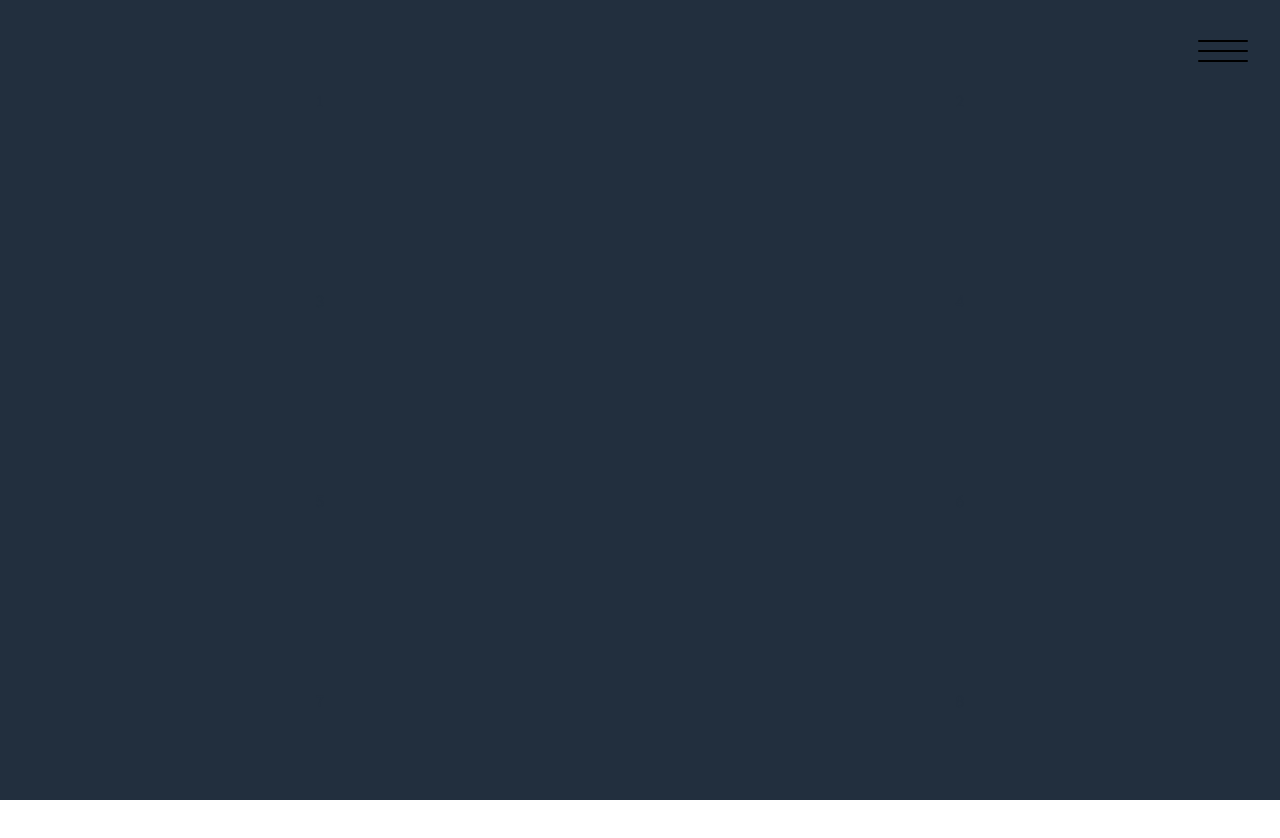
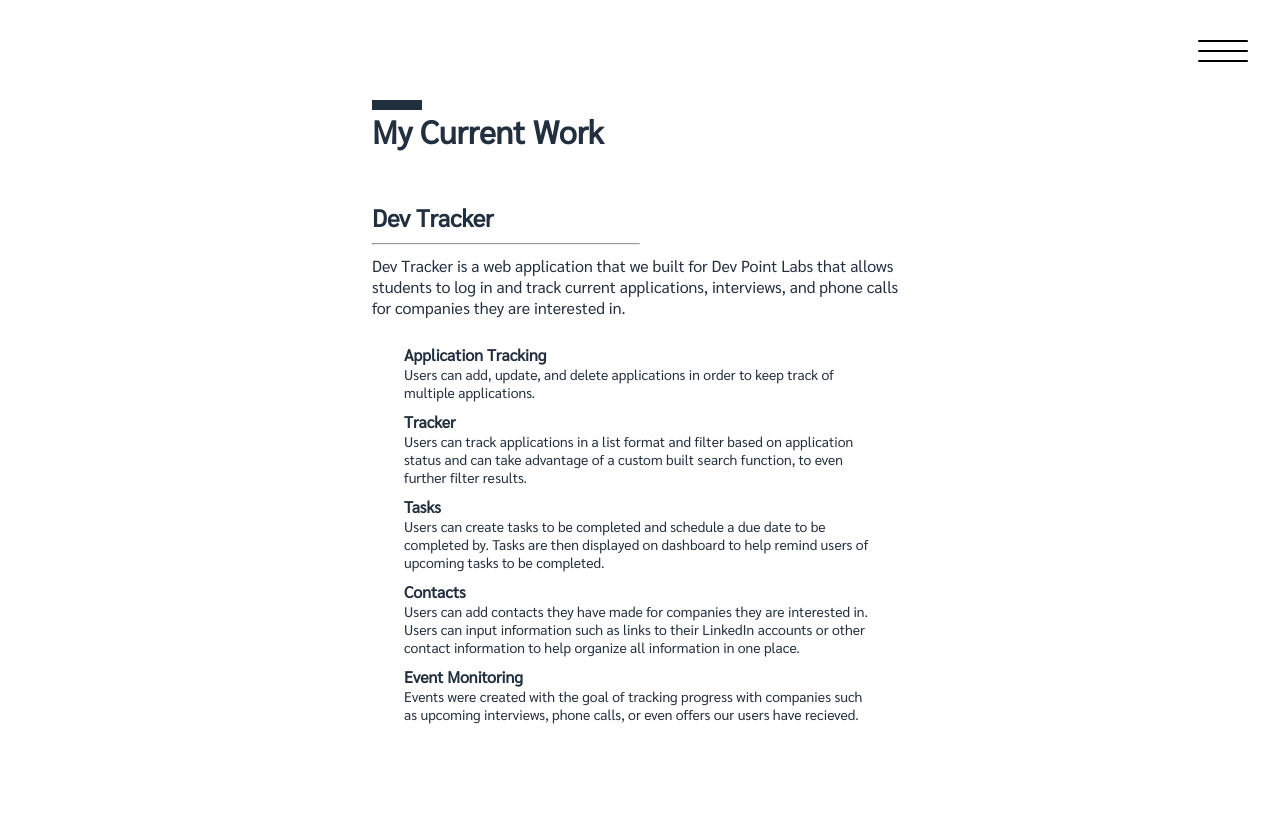
Before and after one commit to DanielJBailey/Portfolio-Website, a React (Create React App) app in the folder client/: page /work in a window 1280 px wide. Shown: the top 838 px of the page. Before the commit the page ends 800 px from the top, so only its background shows below. Built offline with nearby package versions, Linux system fonts and the light colour scheme.

Commit message:
start working on work section

```diff
--- a/client/src/App.scss
+++ b/client/src/App.scss
@@ -20,13 +20,3 @@
         text-decoration: none;
     }
 }
-
-@media (orientation: landscape) {
-    body {
-      -webkit-transform: rotate(0deg);
-      -moz-transform: rotate(0deg);
-      -o-transform: rotate(0deg);
-      -ms-transform: rotate(0deg);
-      transform: rotate(0deg);
-    }
-}
--- a/client/src/components/About/About.js
+++ b/client/src/components/About/About.js
@@ -1,19 +1,10 @@
 import React from "react";
 import styled, { keyframes } from "styled-components";
 
-class About extends React.Component {
-  state = { long: true };
-
-  handleChange = () => {
-    this.setState(state => ({ long: !state.long }));
-  };
-
-  render() {
+const About = () => {
    return (
       <AboutContainer>
          <h1>About</h1>
-        <Choice />
-
          <Bio>
             Hi, my name is Daniel and I am a software engineer with a background
             and education in finance. I am originally from Birmingham, Alabama,
@@ -21,21 +12,22 @@
             in software engineering.
          </Bio>
          <Bio>
-          After working in the banking industry for a few years after college, I
-          decided to pursue an exciting and challenging career in software
+            After working in the banking industry for a few years after college,
+            I decided to pursue an exciting and challenging career in software
             development. I was honored to receive the Opportunity in Tech
             Scholarship for Dev Point Labs, located in the heart of Salt Lake
-          City, UT. I am currently a student at Dev Point Labs and will graduate
-          from the University of Utah partnered program in February of 2019.
+            City, UT. I am currently a student at Dev Point Labs and will
+            graduate from the University of Utah partnered program in February
+            of 2019.
          </Bio>
          <Bio>
             I have a passion for design as well as an even greater hunger for
-          development. I thrive in fast paced environments, surrounded by people
-          with similair interests. I get excited about helping others learn how
-          to code, and see them get excited about things they are able to build.
-          I love to be challenged every day whether it be a new algorithm
-          challenge or designing and developing an application with technology
-          I've never used before.
+            development. I thrive in fast paced environments, surrounded by
+            people with similair interests. I get excited about helping others
+            learn how to code, and see them get excited about things they are
+            able to build. I love to be challenged every day whether it be a new
+            algorithm challenge or designing and developing an application with
+            technology I've never used before.
          </Bio>
          <SkillsList>
             <p>Tech I am currently using includes:</p>
@@ -49,14 +41,12 @@
          <Bio>
             In my free time you can usually find me snowboarding with friends,
             playing video games, traveling all over the world, trying a new
-          restaurant, or exploring the outdoors with my amazing wife Jess and my
-          goofy golden retriever named Riggs.
+            restaurant, or exploring the outdoors with my amazing wife Jess and
+            my goofy golden retriever named Riggs.
          </Bio>
-
       </AboutContainer>
    );
-  }
-}
+};
 
 const SkillsList = styled.ul`
    width: 100%;
@@ -77,19 +67,6 @@
     }
 `;
 
-const Choice = styled.span`
-  display: flex;
-  flex-direction: row;
-  align-items: center;
-  justify-content: center;
-  align-self: flex-end;
-  z-index: 1;
-
-  p {
-    margin-left: 10px;
-  }
-`;
-
 const AboutContainer = styled.div`
    display: flex;
    flex-direction: column;
@@ -98,8 +75,11 @@
    height: 100%;
    min-height: 100vh;
    width: 100%;
-  padding: 2em;
    animation: ${fadeIn} 1s linear;
+   max-width: 600px;
+   width: 100%;
+   padding: 100px 2em;
+   margin: 0 auto;
 
    h1 {
       &:before {
--- a/client/src/components/Work/Work.js
+++ b/client/src/components/Work/Work.js
@@ -1,36 +1,119 @@
-import React from 'react';
-import styled from 'styled-components';
+import React from "react";
+import styled from "styled-components";
 
 const Work = () => (
-    <WorkContainer>
-        <Project>1</Project>
-        <Project>2</Project>
-        <Project>3</Project>
-        <Project>4</Project>
-        <Project>5</Project>
-        <Project>6</Project>
-        <Project>7</Project>
-        <Project>8</Project>
-    </WorkContainer>
+   <WorkContainer>
+      <h1>My Current Work</h1>
+      <ProjectContainer>
+         <Project>
+            <ProjectTitle>Dev Tracker</ProjectTitle>
+            <Hr />
+            <ProjectDescription>
+               Dev Tracker is a web application that we built for Dev Point Labs
+               that allows students to log in and track current applications,
+               interviews, and phone calls for companies they are interested in.
+            </ProjectDescription>
+            <Features>
+               <Feature>
+                  <FeatureTitle>Application Tracking</FeatureTitle>
+                  <FeatureDescription>
+                     Users can add, update, and delete applications in order to
+                     keep track of multiple applications.
+                  </FeatureDescription>
+               </Feature>
+               <Feature>
+                  <FeatureTitle>Tracker</FeatureTitle>
+                  <FeatureDescription>
+                     Users can track applications in a list format and filter
+                     based on application status and can take advantage of a
+                     custom built search function, to even further filter
+                     results.
+                  </FeatureDescription>
+               </Feature>
+               <Feature>
+                  <FeatureTitle>Tasks</FeatureTitle>
+                  <FeatureDescription>
+                     Users can create tasks to be completed and schedule a due
+                     date to be completed by. Tasks are then displayed on
+                     dashboard to help remind users of upcoming tasks to be
+                     completed.
+                  </FeatureDescription>
+               </Feature>
+               <Feature>
+                  <FeatureTitle>Contacts</FeatureTitle>
+                  <FeatureDescription>
+                     Users can add contacts they have made for companies they
+                     are interested in. Users can input information such as
+                     links to their LinkedIn accounts or other contact
+                     information to help organize all information in one place.
+                  </FeatureDescription>
+               </Feature>
+               <Feature>
+                  <FeatureTitle>Event Monitoring</FeatureTitle>
+                  <FeatureDescription>
+                     Events were created with the goal of tracking progress with
+                     companies such as upcoming interviews, phone calls, or even
+                     offers our users have recieved.
+                  </FeatureDescription>
+               </Feature>
+            </Features>
+         </Project>
+         <Project />
+         <Project />
+      </ProjectContainer>
+   </WorkContainer>
+);
 
-)
+const Feature = styled.li`
+   padding-top: 10px;
+`;
+const FeatureTitle = styled.h4``;
+const FeatureDescription = styled.p`
+   font-size: 14px;
+`;
+
+const Features = styled.ul`
+   list-style: none;
+   width: 100%;
+   padding: 1em 2em;
+`;
+
+const Hr = styled.hr`
+   width: 50%;
+   margin: 10px 0;
+`;
+
+const ProjectContainer = styled.div`
+   display: grid;
+   grid-template-columns: 1fr;
+   grid-gap: 1em;
+   padding: 50px 0;
+`;
 
 const WorkContainer = styled.div`
-    display: grid;
-    grid-template-columns: 1fr 1fr;
-    grid-row-start: 1;
-    grid-column-end: 3;
-    height: 100%;
-    min-height: 100vh;
-    width: 100vw;
+   height: 100%;
+   min-height: 100vh;
+   padding: 100px 2em;
+   max-width: 600px;
+   width: 100%;
+   margin: 0 auto;
+
+   h1 {
+      &:before {
+         display: block;
+         content: "";
+         width: 50px;
+         height: 10px;
+         background-color: #222f3e;
+      }
+   }
 `;
 
 const Project = styled.div`
-    display: flex;
-    flex-direction: column;
-    justify-content: center;
-    align-items: center;
-    background-color: #222f3e;
 `;
 
+const ProjectTitle = styled.h2``;
+
+const ProjectDescription = styled.p``;
+
 export default Work;
```
Lines whose indentation alone changed are shown as unchanged.
